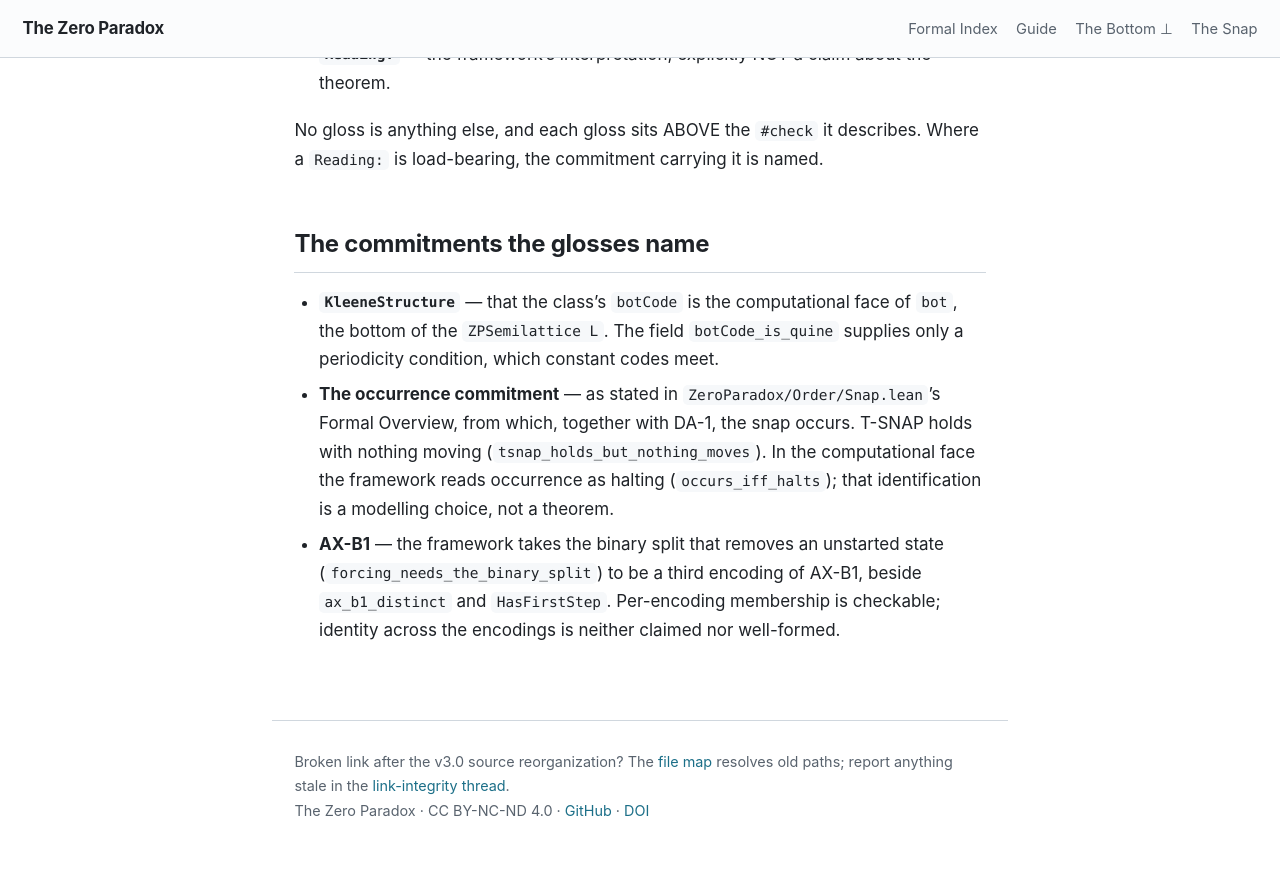
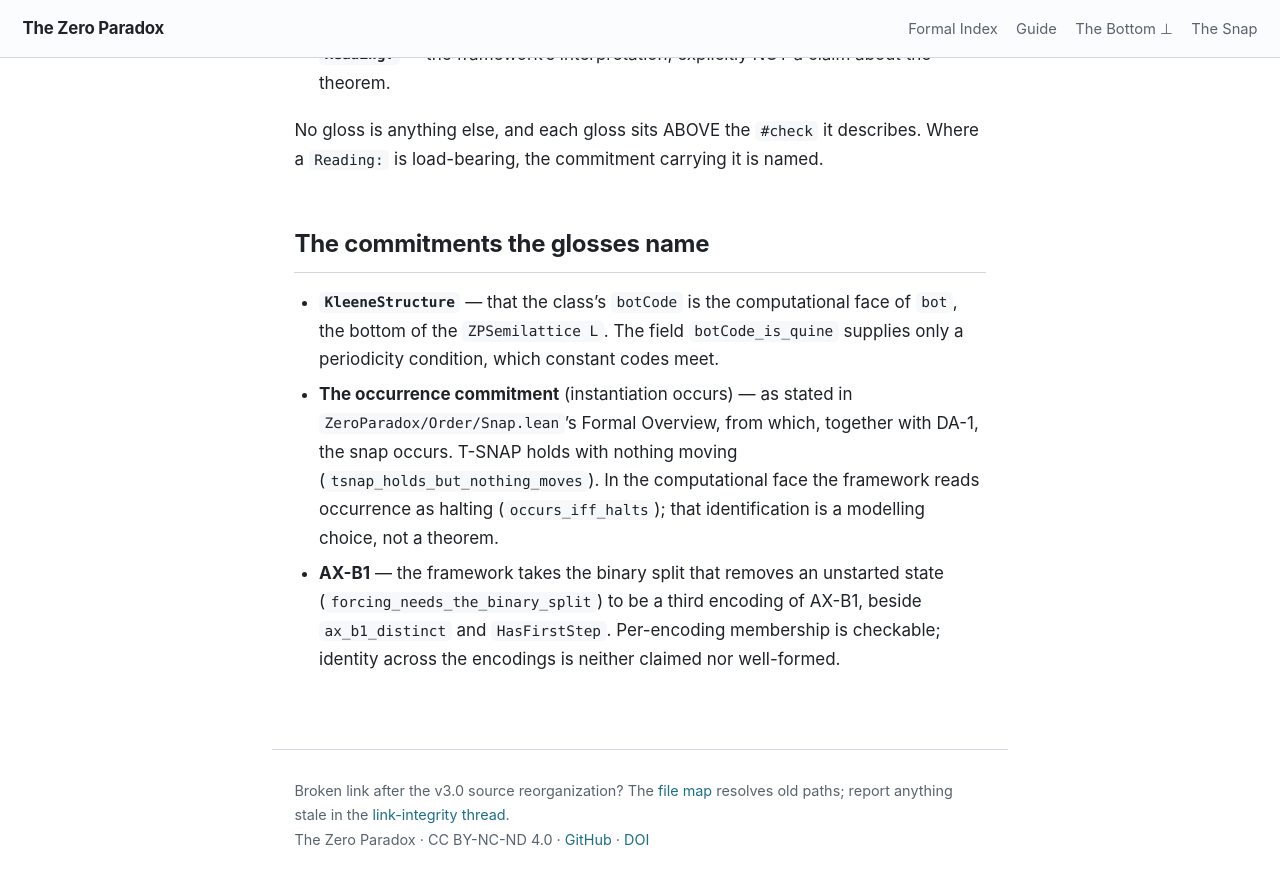
Before and after one commit to timbrigham/ZeroParadox, a Jekyll site: the page built from ZeroParadox/Computability/ComputationCannotBe.md, in a window 1280 px wide and 900 px high, scrolled down 947 px. Shown: the top 884 px of the window. Built offline with Jekyll 4.4.1, drawn with Linux system fonts in a browser that asks for light colours; our own code applies the rules of GitHub Pages for plain Markdown files.

Commit message:
ComputationCannotBe: carried lane-I3 items
da1_closed_concrete Statement: the proof term is the pair <rfl, fun _ h => h>,
not Iff.rfl (IsQuineAtom is a conjunction; probe-compiled). § VIII Reading
names the structure: the framework's bottom read as a configuration of a step
function. Ride-along: the occurrence commitment glossed "(instantiation occurs)".

Co-Authored-By: Claude Opus 5.5 (1M context) <noreply@anthropic.com>
Claude-Session: https://claude.ai/code/session_01M7PxaZmdYwacRczCRPuVWC

```diff
--- a/ZeroParadox/Computability/ComputationCannotBe.md
+++ b/ZeroParadox/Computability/ComputationCannotBe.md
@@ -33,7 +33,7 @@ load-bearing, the commitment carrying it is named.
 * **`KleeneStructure`** — that the class's `botCode` is the computational face of `bot`, the bottom of
   the `ZPSemilattice L`. The field `botCode_is_quine` supplies only a periodicity condition, which
   constant codes meet.
-* **The occurrence commitment** — as stated in `ZeroParadox/Order/Snap.lean`'s Formal Overview, from
+* **The occurrence commitment** (instantiation occurs) — as stated in `ZeroParadox/Order/Snap.lean`'s Formal Overview, from
   which, together with DA-1, the snap occurs. T-SNAP holds with nothing moving
   (`tsnap_holds_but_nothing_moves`). In the computational face the framework reads occurrence as
   halting (`occurs_iff_halts`); that identification is a modelling choice, not a theorem.
```
Also changed, not shown: 1 other file.
